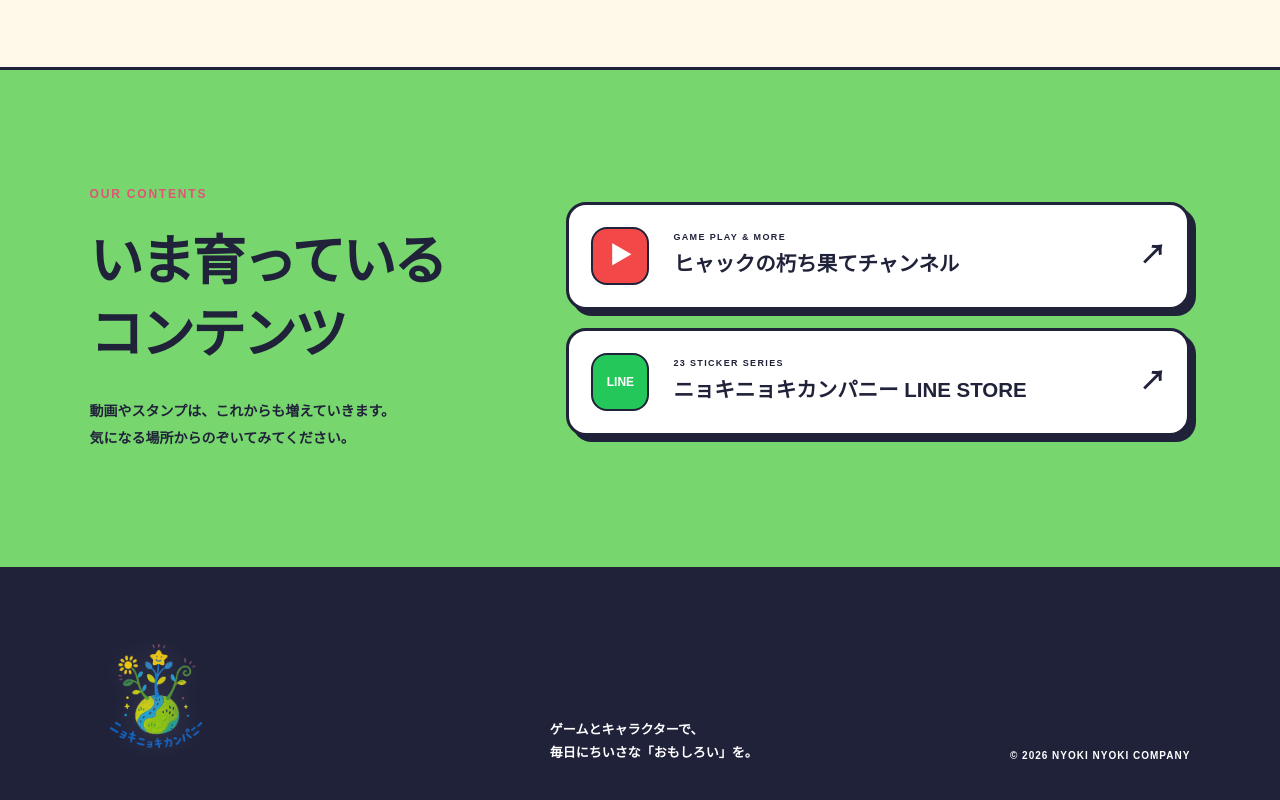
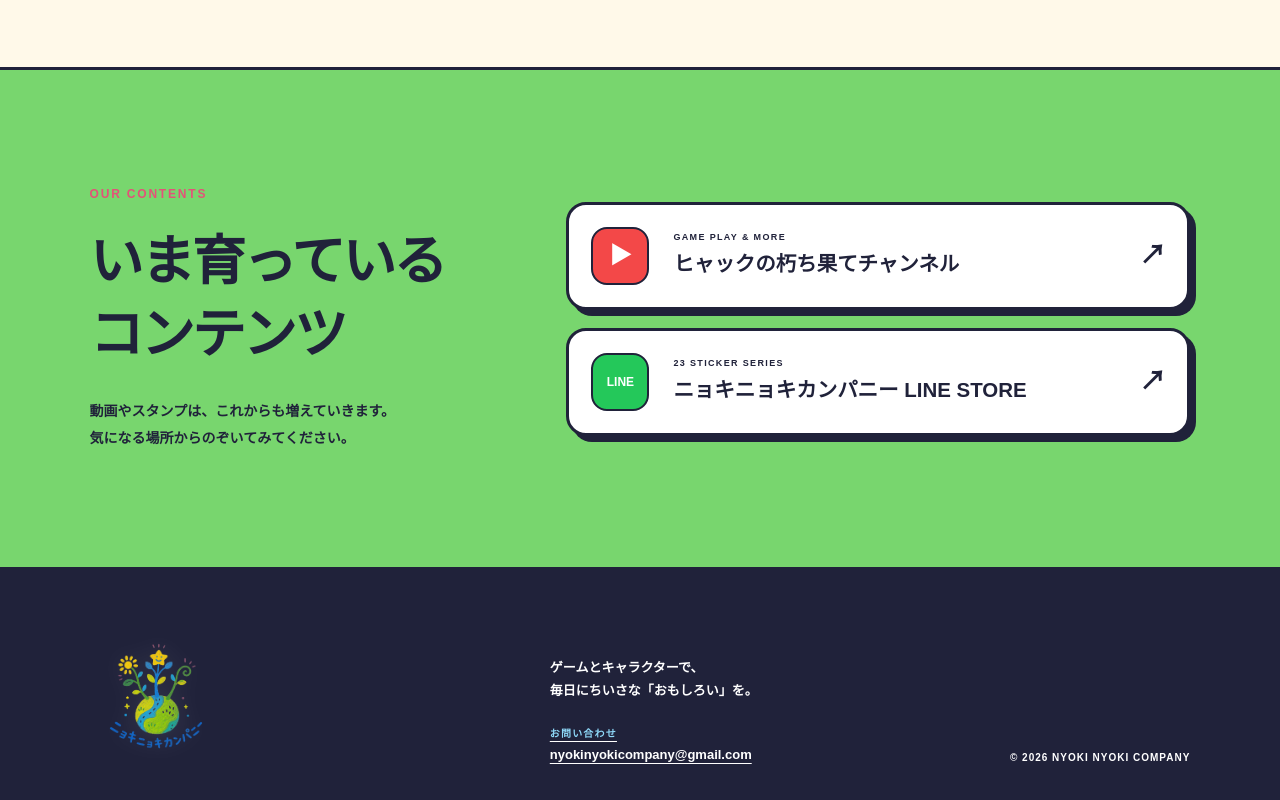
Before and after one commit to nyokinyokicompany/company-site, a Next.js app: page / in a window 1280 px wide. Shown: the part 2174-2974 px from the top of the page. Built offline with nearby package versions, Linux system fonts and the light colour scheme.

Commit message:
お問い合わせメールをフッターに追加

```diff
--- a/app/globals.css
+++ b/app/globals.css
@@ -95,7 +95,10 @@
 
 footer { background: var(--ink); color: white; min-height: 250px; padding: 55px clamp(24px, 7vw, 110px); display: grid; grid-template-columns: 1fr 1fr auto; align-items: end; gap: 40px; }
 .footer-logo img { width: 132px; height: 132px; object-fit: contain; filter: drop-shadow(0 0 12px rgba(255, 255, 255, .12)); }
-footer > p { font-size: 13px; line-height: 1.8; margin: 0; }
+.footer-contact p { font-size: 13px; line-height: 1.8; margin: 0 0 18px; }
+.footer-contact a { display: inline-flex; flex-direction: column; gap: 4px; font-size: 13px; text-decoration: underline; text-underline-offset: 4px; }
+.footer-contact a:hover { color: var(--yellow); }
+.footer-contact small { color: var(--blue); font-size: 10px; letter-spacing: .12em; text-decoration: none; }
 .copyright { font-size: 10px; letter-spacing: .1em; }
 
 @media (prefers-reduced-motion: reduce) { html { scroll-behavior: auto; } .ticker div { animation: none; } * { transition: none !important; } }
--- a/app/page.tsx
+++ b/app/page.tsx
@@ -134,7 +134,13 @@
             height={132}
           />
         </div>
-        <p>ゲームとキャラクターで、<br />毎日にちいさな「おもしろい」を。</p>
+        <div className="footer-contact">
+          <p>ゲームとキャラクターで、<br />毎日にちいさな「おもしろい」を。</p>
+          <a href="mailto:nyokinyokicompany@gmail.com">
+            <small>お問い合わせ</small>
+            nyokinyokicompany@gmail.com
+          </a>
+        </div>
         <p className="copyright">© 2026 NYOKI NYOKI COMPANY</p>
       </footer>
     </main>
```
Also changed, not shown: 1 other file (tests, documents, lock files or other folders).
